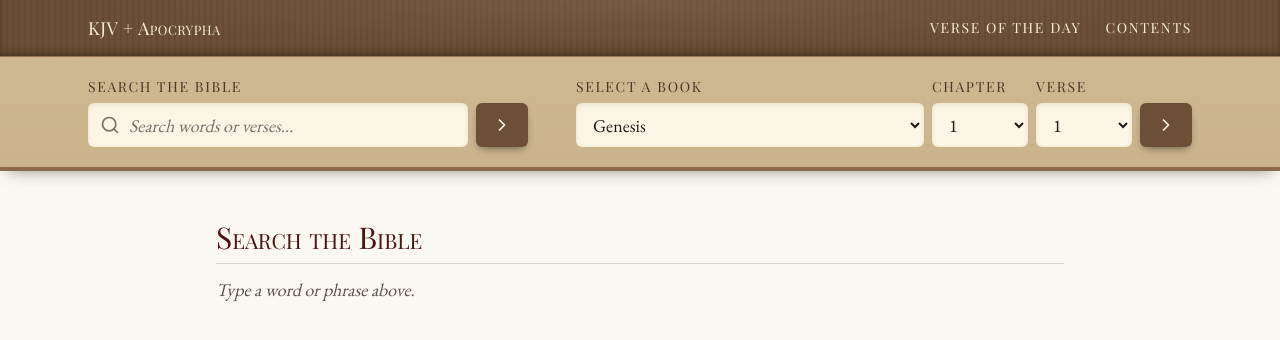
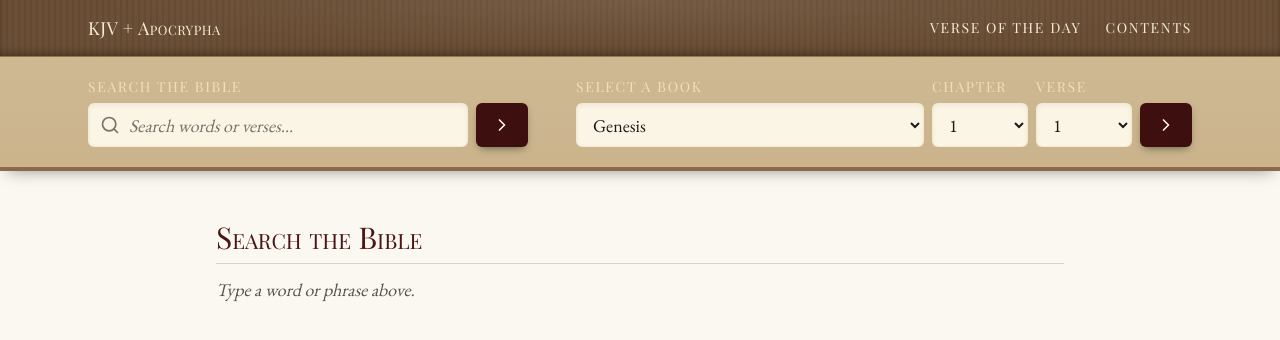
Before and after one commit to bishop67/my-bible, a Next.js app: page /search in a window 1280 px wide. Shown: the top 340 px of the page. Built offline with nearby package versions, Linux system fonts and the light colour scheme; a web font is replaced by a local one.

Commit message:
Tweaked book picker

```diff
--- a/components/passage-picker.tsx
+++ b/components/passage-picker.tsx
@@ -11,11 +11,11 @@ export interface PickerBook {
   verses: number[]; // verse count for each chapter
 }
 
-const label = 'font-display text-sm tracking-[0.12em] text-[#4a3726] uppercase';
+const label = 'font-display text-sm tracking-[0.12em] text-[#f1dfb3] uppercase';
 const field =
-  'h-11 rounded-md border border-[#e8d9b5]/40 bg-[#fbf5e6] px-3 font-serif text-lg text-stone-900 shadow-inner focus-visible:outline-2 focus-visible:outline-offset-2 focus-visible:outline-[#6b4f36]';
+  'h-11 rounded-md border border-[#e8d9b5]/40 bg-[#fbf5e6] px-3 font-serif text-lg text-stone-900 shadow-inner focus-visible:outline-2 focus-visible:outline-offset-2 focus-visible:outline-[#e8c77a]';
 const go =
-  'flex h-11 shrink-0 items-center justify-center rounded-md bg-[#6b4f36] px-4 text-[#fbf5e6] shadow-[0_4px_10px_-4px_rgb(0_0_0/0.6)] transition-colors hover:bg-[#553e2a] focus-visible:outline-2 focus-visible:outline-offset-2 focus-visible:outline-[#6b4f36]';
+  'flex h-11 shrink-0 items-center justify-center rounded-md bg-[#3d0f0e] px-4 text-[#fbf5e6] shadow-[0_4px_10px_-4px_rgb(0_0_0/0.6)] transition-colors hover:bg-[#2a0908] focus-visible:outline-2 focus-visible:outline-offset-2 focus-visible:outline-[#e8c77a]';
 
 /** The bar under the header: search the text, or jump to a book, chapter and verse. */
 export default function PassagePicker({ books, query = '' }: { books: PickerBook[]; query?: string }) {
```
